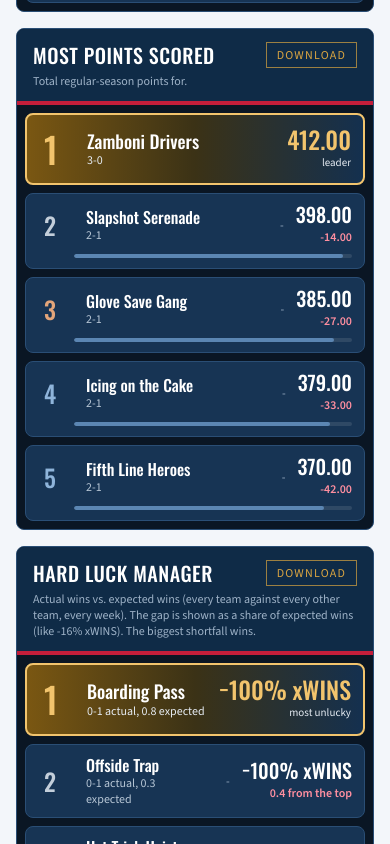
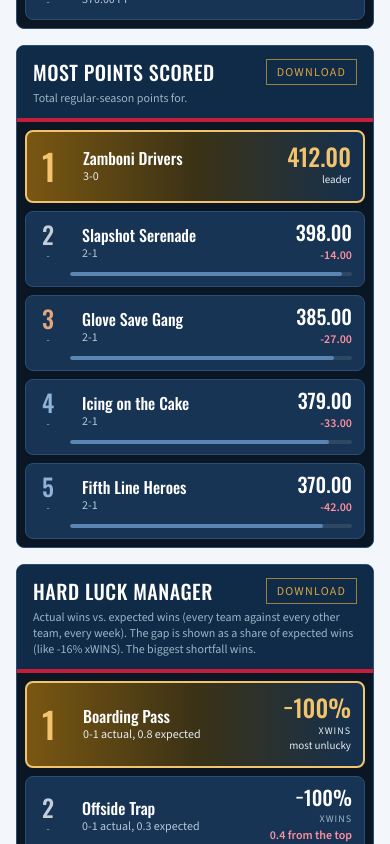
Before and after one commit to DrWaller/League-Hub, a Next.js app: page /awards/races in a window 390 px wide. Shown: the part 1820-2664 px from the top of the page. Built offline with nearby package versions, Linux system fonts and the light colour scheme; no server answers; the database is empty.

Commit message:
Award Races page: give names room on phones (number + small unit, movement under rank)
Co-Authored-By: Claude Sonnet 5.5 <noreply@anthropic.com>
Claude-Session: https://claude.ai/code/session_01BQPiHBa5DkekTjLNfCF1kK

```diff
--- a/components/SeasonAwardsView.tsx
+++ b/components/SeasonAwardsView.tsx
@@ -43,6 +43,9 @@ function Face({ r, size }: { r: Row; size: number }) {
 // Same navy "scoreboard" look as the downloadable graphics: gold leader row, ranked rows below, gap to the leader in red.
 const RANK_COLOR = ["text-[#F2C46D]", "text-[#C3CEDA]", "text-[#E3A57A]", "text-[#8FB4DA]", "text-[#8FB4DA]"];
 
+// "+36.07 VOR" -> ["+36.07", "VOR"]: the number is big, the unit sits small under it, which leaves the name room on a phone.
+const splitValue = (v: string): [string, string] => { const i = v.indexOf(" "); return i > 0 ? [v.slice(0, i), v.slice(i + 1)] : [v, ""]; };
+
 function Card({ title, blurb, rows, note, dl }: { title: string; blurb: string; rows: Row[]; note?: string; dl?: string }) {
   const [lead, ...rest] = rows;
   return (
@@ -63,36 +66,40 @@ function Card({ title, blurb, rows, note, dl }: { title: string; blurb: string;
       ) : (
         <div className="p-2 space-y-2">
           <div className="rounded-lg border-2 border-[#F2C46D] bg-gradient-to-r from-[#7A5712] via-[#3B3216] to-[#14304F] px-3 py-3 flex items-center gap-3">
-            <span className="w-6 text-center font-display text-4xl leading-none text-[#F2C46D] shrink-0">1</span>
-            <div className="shrink-0"><Face r={lead} size={56} /></div>
+            <span className="w-5 text-center font-display text-4xl leading-none text-[#F2C46D] shrink-0">1</span>
+            <div className="shrink-0"><Face r={lead} size={52} /></div>
             <div className="min-w-0 flex-1">
-              <div className="font-display text-lg leading-tight break-words">{lead.name}</div>
+              <div className="font-display text-base sm:text-lg leading-tight">{lead.name}</div>
               {lead.when && <span className="inline-block mt-1 rounded-full bg-white/15 px-2 py-0.5 text-[11px] font-semibold">{lead.when}</span>}
-              <div className="text-xs text-[#E6ECF3] break-words">{lead.sub}</div>
+              <div className="text-xs text-[#E6ECF3]">{lead.sub}</div>
             </div>
             <div className="text-right shrink-0">
-              <div className="font-display text-2xl leading-none text-[#F2C46D]">{lead.value}</div>
-              <div className="text-[11px] text-[#E6ECF3] mt-1">{lead.gap}</div>
+              <div className="font-display text-2xl leading-none text-[#F2C46D]">{splitValue(lead.value)[0]}</div>
+              <div className="text-[10px] uppercase tracking-widest text-[#E6ECF3] mt-1">{splitValue(lead.value)[1]}</div>
+              <div className="text-[11px] text-[#E6ECF3]">{lead.gap}</div>
             </div>
           </div>
           {rest.map((r, i) => (
             <div key={r.key} className="rounded-lg border border-[#2A4E75] bg-[#173454] px-3 py-2.5">
               <div className="flex items-center gap-3">
-                <span className={`w-6 text-center font-display text-2xl leading-none shrink-0 ${RANK_COLOR[i + 1] ?? RANK_COLOR[4]}`}>{r.rank}</span>
+                <div className="w-5 shrink-0 text-center">
+                  <div className={`font-display text-2xl leading-none ${RANK_COLOR[i + 1] ?? RANK_COLOR[4]}`}>{r.rank}</div>
+                  <div className="text-[10px] mt-0.5"><Move rank={r.rank} prev={r.prev} /></div>
+                </div>
                 <div className="shrink-0"><Face r={r} size={40} /></div>
                 <div className="min-w-0 flex-1">
-                  <div className="font-display text-base leading-tight break-words">{r.name}</div>
+                  <div className="font-display text-base leading-tight">{r.name}</div>
                   {r.when && <span className="inline-block rounded-full bg-white/15 px-2 py-px text-[11px] font-semibold">{r.when}</span>}
-                  <div className="text-xs text-[#B8C7D6] break-words">{r.sub}</div>
+                  <div className="text-xs text-[#B8C7D6]">{r.sub}</div>
                 </div>
-                <span className="text-xs w-8 text-right shrink-0"><Move rank={r.rank} prev={r.prev} /></span>
                 <div className="text-right shrink-0">
-                  <div className="font-display text-xl leading-none">{r.value}</div>
-                  <div className="text-[12px] font-semibold text-[#FF8FA0] mt-1">{r.gap}</div>
+                  <div className="font-display text-xl leading-none">{splitValue(r.value)[0]}</div>
+                  <div className="text-[10px] uppercase tracking-widest text-[#9FB3C8] mt-1">{splitValue(r.value)[1]}</div>
+                  <div className="text-[12px] font-semibold text-[#FF8FA0]">{r.gap}</div>
                 </div>
               </div>
               {r.share !== undefined && (
-                <div className="mt-2 ml-9 h-1 rounded-full bg-white/10 overflow-hidden">
+                <div className="mt-2 ml-8 h-1 rounded-full bg-white/10 overflow-hidden">
                   <div className="h-full rounded-full bg-[#5B86B3]" style={{ width: `${Math.max(3, Math.min(100, r.share * 100))}%` }} />
                 </div>
               )}
```
